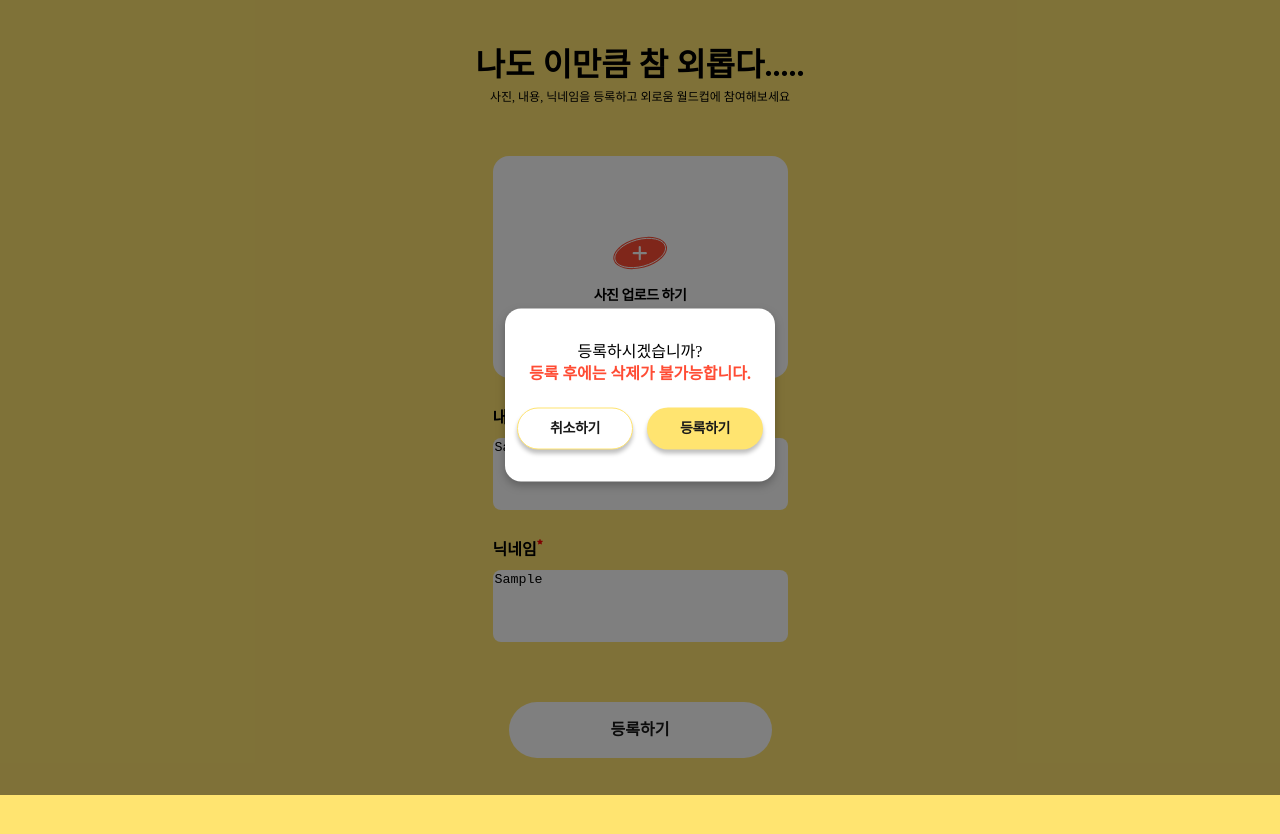
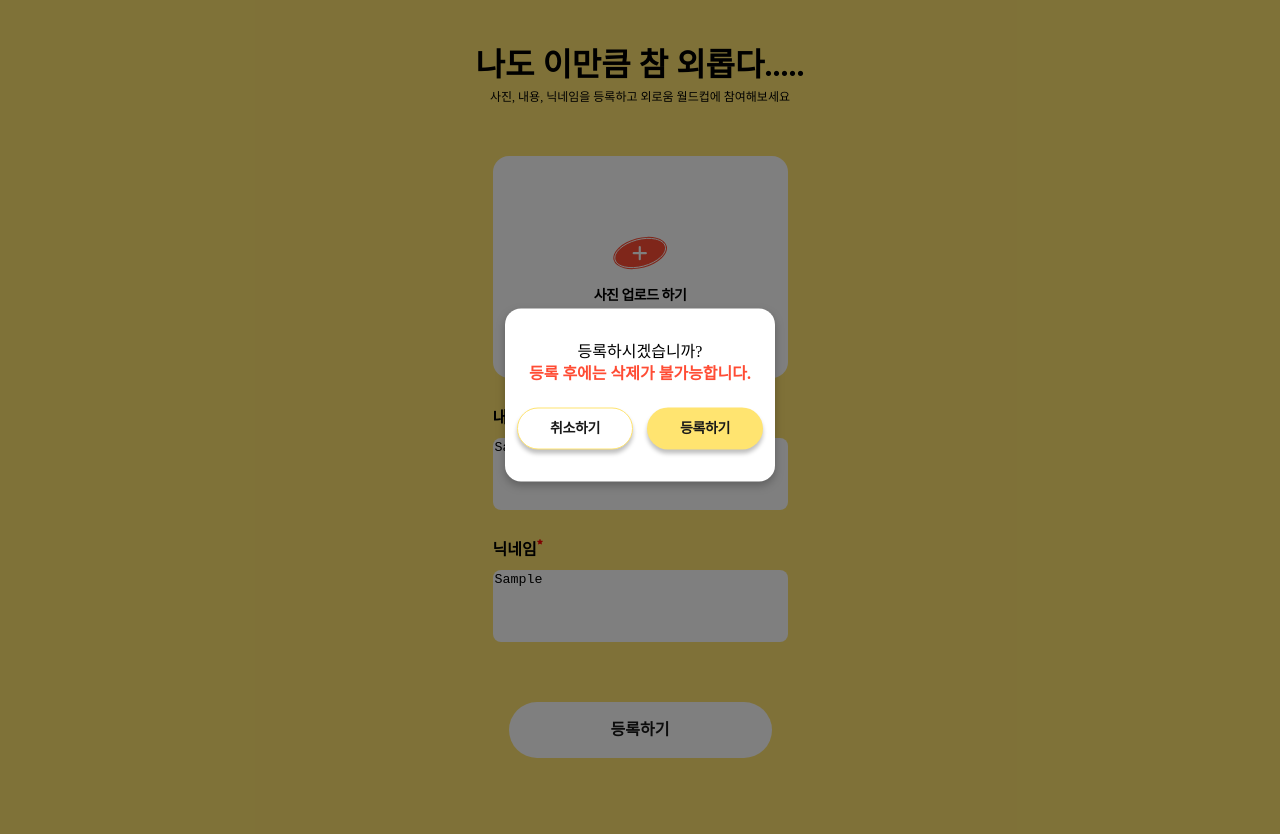
Before and after one commit to GO-SOPT-SOPTKATHON-TEAM4/team4-client, a React (Vite) app: page /post in a window 1280 px wide. Both pictures are taken after typing "Sample", "Sample" into the empty fields and a click on the button "등록하기". Before the commit the page ends 800 px from the top, so only its background shows below. Built offline with nearby package versions, Linux system fonts and the light colour scheme; no server answers; a web font is replaced by a local one.

Commit message:
fix : 모달 살짝 뒷배경 남는 부분 수정

```diff
--- a/src/components/Post/PostModal.jsx
+++ b/src/components/Post/PostModal.jsx
@@ -29,7 +29,7 @@ const St = {
   ModalContainer: styled.div`
     position: absolute;
     width: 100%;
-    height: 100%;
+    height: 110%;
     z-index: 1;
     background-color: rgba(0, 0, 0, 0.5);
   `,
```
